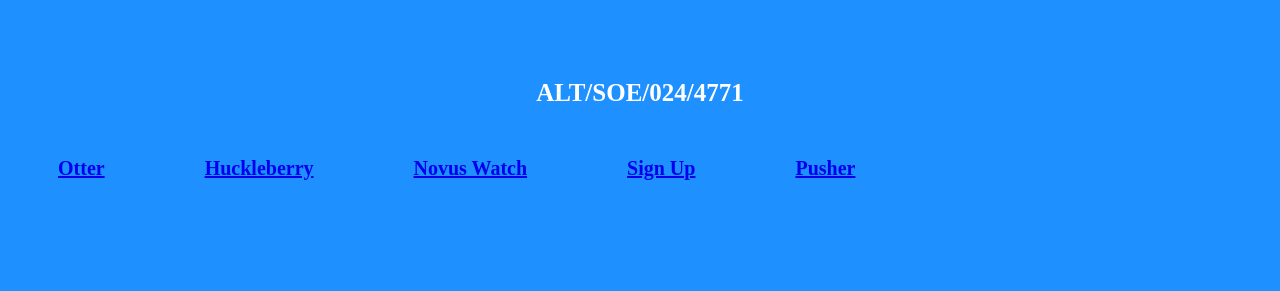
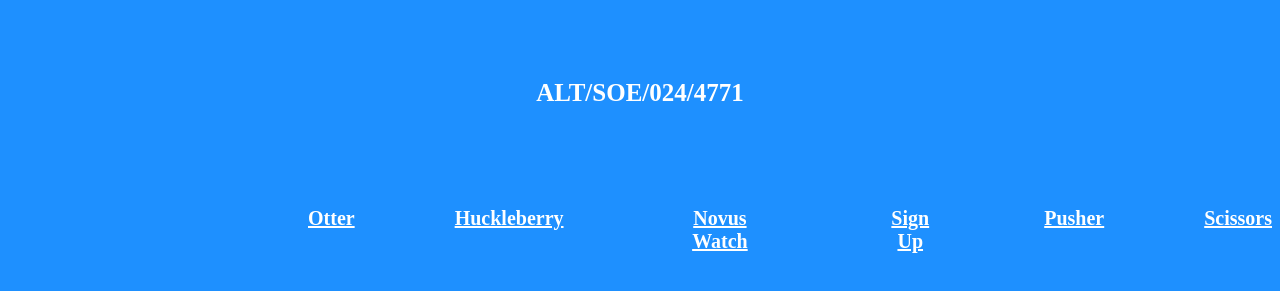
Before and after one commit to Git-Angel/Solutions, a plain HTML site: page index.html in a window 1280 px wide. Shown: the part 161-452 px from the top of the page. Drawn offline with Linux system fonts and the light colour scheme.

Commit message:
Changes Made

```diff
--- a/index.html
+++ b/index.html
@@ -34,29 +34,30 @@ a:hover{color: white;}
         color: white;
         margin-top: 100px;
         margin-bottom: 50px;
+
       "
     >
       ALT/SOE/024/4771
-    </div>
+    </div >
     <ul class="topart"
       style="
         text-align: center;
         font-weight: bold;
         font-size: 20px;
-        color: white;
         list-style: none;
         display: flex;
         gap: 100px;
-        margin-left: 10px;
+        margin-left: 260px;
+        margin-top: 100px;
 
       "
     >
-      <li><a href="./Otter.html">Otter</a></li>
-      <li><a href="./huckleberry.html">Huckleberry</a></li>
-      <li><a href="./novuswatch.html">Novus Watch</a></li>
-      <li><a href="./signup.html">Sign Up</a></li>
-      <li><a href="./pusher.html">Pusher</a></li>
-      <li><a href=""></a></li>
+      <li><a href="./Otter.html" style="color: white;">Otter</a></li>
+      <li><a href="./huckleberry.html" style="color: white;">Huckleberry</a></li>
+      <li><a href="./novuswatch.html" style="color: white;">Novus Watch</a></li>
+      <li><a href="./signup.html" style="color: white;">Sign Up</a></li>
+      <li><a href="./pusher.html" style="color: white;">Pusher</a></li>
+      <li><a href="./Scissors.html" style="color: white;">Scissors</a></li>
     </ul>
   </body>
 </html>
```
